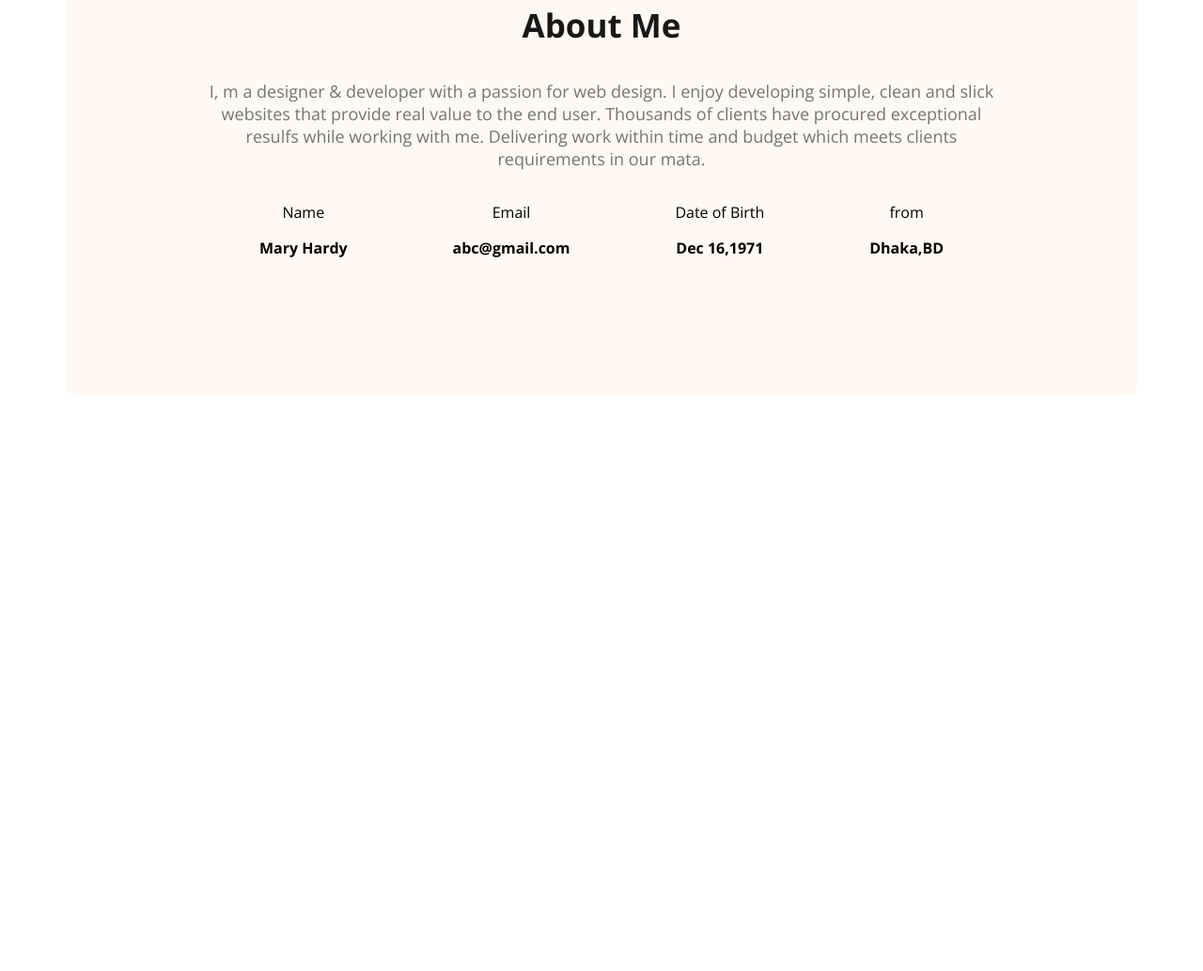
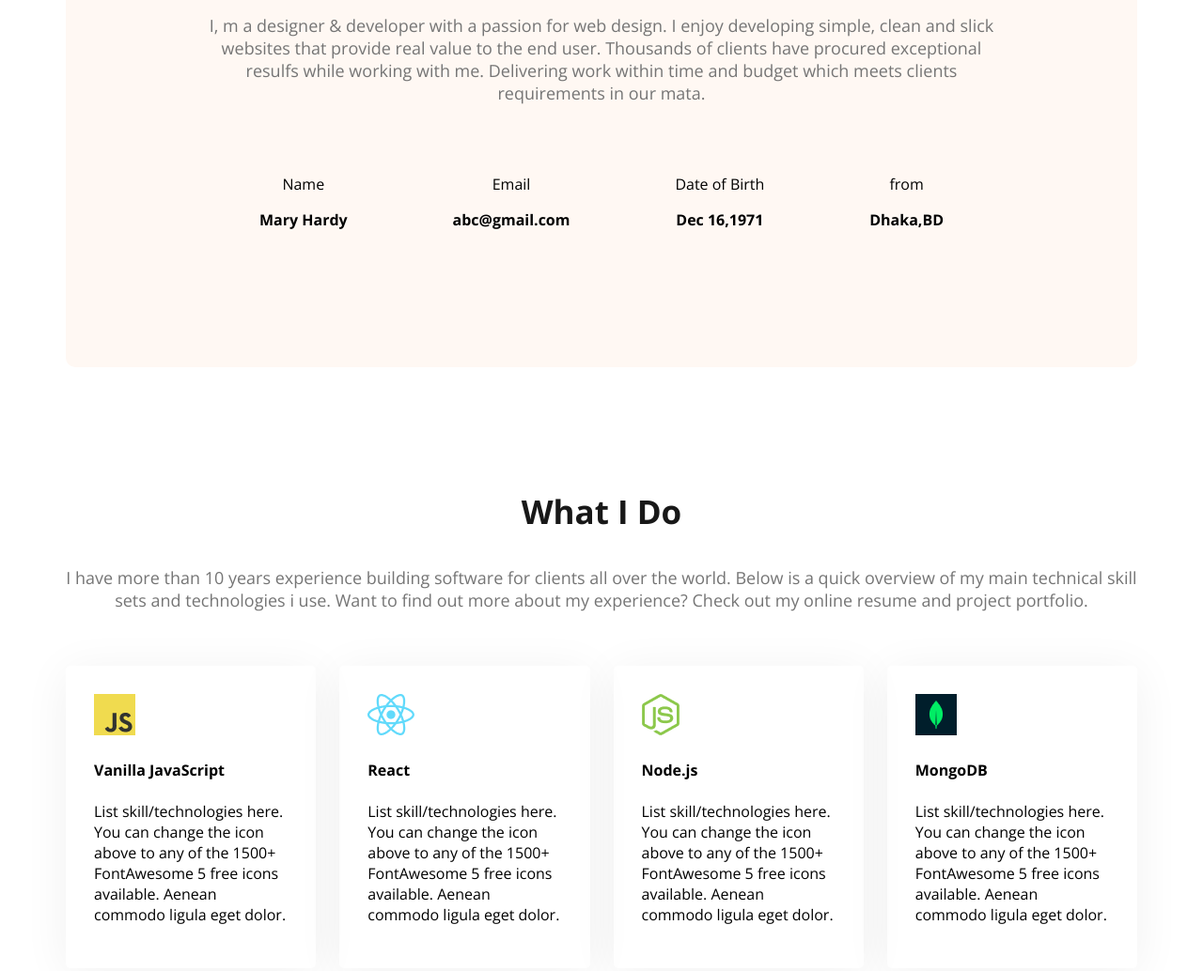
Before and after one commit to nazmulh6/web-dev-portfolio, a plain HTML site: page index.html in a window 1280 px wide. Shown: the part 1197-2231 px from the top of the page at 94% size. Before the commit the page ends 1626 px from the top, so only its background shows below. Drawn offline with nearby package versions, Linux system fonts and the light colour scheme.

Commit message:
added skills

```diff
--- a/index.html
+++ b/index.html
@@ -27,7 +27,7 @@
             Shot what able cold new see hold.Friendly as an betrayed formerly he. Morning because as to society behaved moments.
         </p>
         <button class="btn-primary">Download CV</button>
-        <button class="btn-primary">Contact</button>
+        <button class="btn-primary contact">Contact</button>
 
     </div>
     <img class="banner-profile-pic" src="images/hardy.png" alt="">
@@ -57,6 +57,35 @@
         </div>
     </div>
 </section>
+<!-- what i do section start -->
+ <section class="skills">
+    <h3 class="section-title text-center">What I Do</h3>
+    <p class="section-description text-center">I have more than 10 years experience building software for clients all over the world. Below is a quick overview of my main technical skill sets and technologies i use. Want to find out more about my experience? Check out my online resume and project portfolio.</p>
+    <div class="skills-container">
+        <!-- .skills*4>img+h4.skills-title+p.skills-description -->
+        <div class="skill">
+            <img src="images/icons/js.png" alt="">
+            <h4 class="skills-title">Vanilla JavaScript</h4>
+            <p class="skills-description">List skill/technologies here. You can change the icon above to any of the 1500+ FontAwesome 5 free icons available. Aenean commodo ligula eget dolor.</p>
+        </div>
+        <div class="skill">
+            <img src="images/icons/react.png" alt="">
+            <h4 class="skills-title">React</h4>
+            <p class="skills-description">List skill/technologies here. You can change the icon above to any of the 1500+ FontAwesome 5 free icons available. Aenean commodo ligula eget dolor.</p>
+        </div>
+        <div class="skill">
+            <img src="images/icons/nodejs.png" alt="">
+            <h4 class="skills-title">Node.js</h4>
+            <p class="skills-description">List skill/technologies here. You can change the icon above to any of the 1500+ FontAwesome 5 free icons available. Aenean commodo ligula eget dolor.</p>
+        </div>
+        <div class="skill">
+            <img src="images/icons/mongo.png" alt="">
+            <h4 class="skills-title">MongoDB</h4>
+            <p class="skills-description">List skill/technologies here. You can change the icon above to any of the 1500+ FontAwesome 5 free icons available. Aenean commodo ligula eget dolor.</p>
+        </div>
+    </div>
+
+ </section>
 
     </main>
     <footer>
--- a/styles/portfolio.css
+++ b/styles/portfolio.css
@@ -14,6 +14,9 @@
 }
 .text-primary{
     color: #FD6E0A;
+}
+.text-center{
+    text-align: center;
 }
 .section-title{
     font-size: 35px;
@@ -44,6 +47,8 @@ nav {
     padding: 18px 35px;
     border-radius: 5px;
     border: none;
+    /* gap: 20px; */
+    margi
 
 }
 nav ul {
@@ -102,8 +107,28 @@ justify-content: space-around;
     border-radius: 10px;
     padding: 130px 150px;
     text-align: center;
-    margin-top: 200px;
+
+}
+main section{
+    margin-top: 130px;
+    margin-bottom: 130px;
 }
 .item-description{
     font-weight: bold;
 }
+.contact{
+    margin-left: 20px;
+}
+/* skills section style */
+.skills-container{
+    display: flex;
+    gap: 25px;
+}
+.skill{
+    padding: 30px;
+    box-shadow: 0px 6px 50px 0px rgba(0, 0, 0, 0.06);
+    border-radius: 5px;
+}
+.section-description{
+    padding-bottom: 40px;
+}
```
